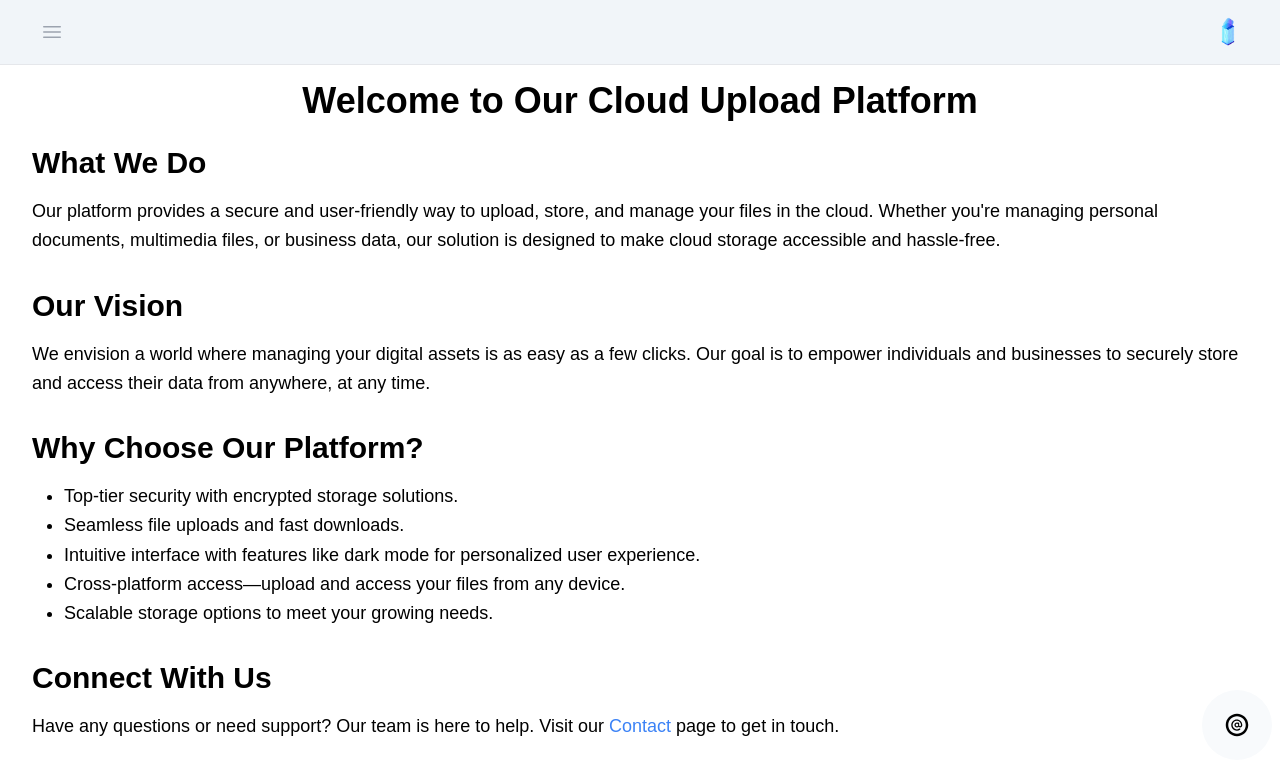
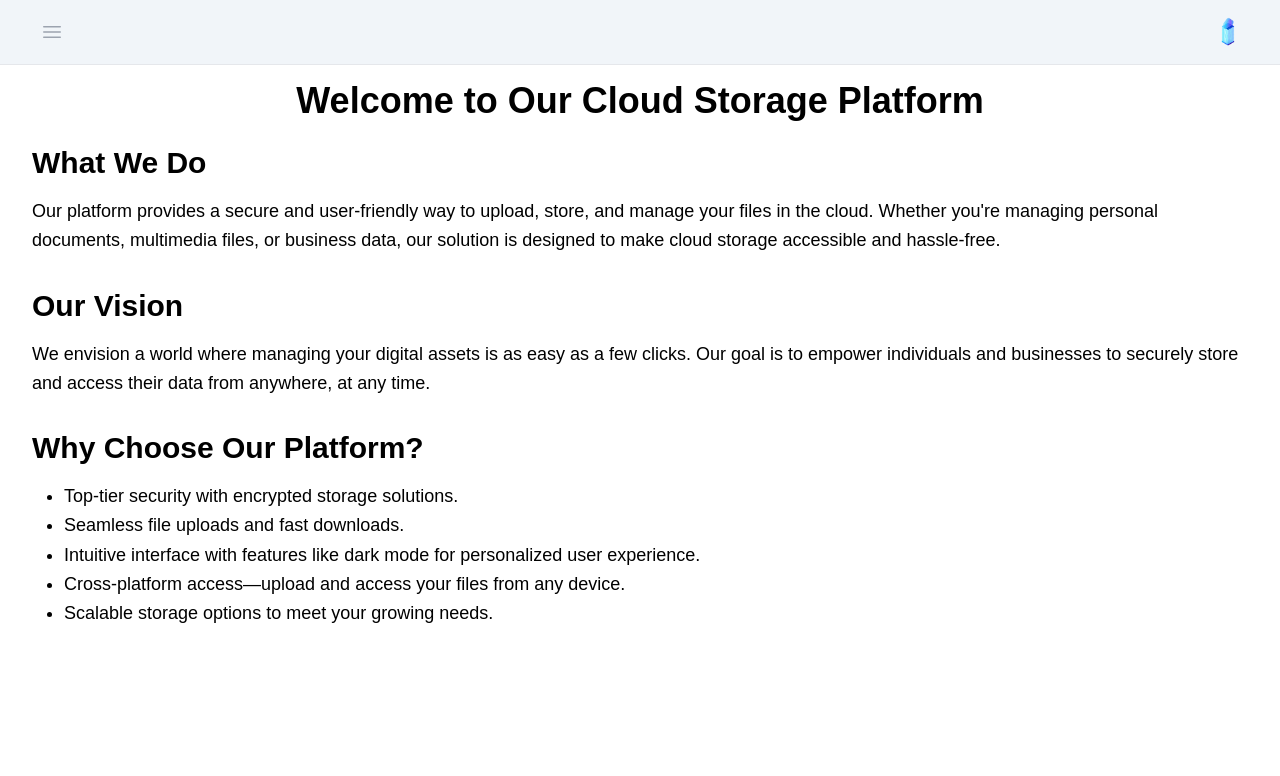
Before and after one commit to Suriya3621/cloud1, a React (Create React App) app in the folder frontend/: page /about in a window 1280 px wide. Shown: the top 776 px of the page. Built offline with nearby package versions, Linux system fonts and the light colour scheme.

Commit message:
2nd push on sep17

```diff
--- a/frontend/src/App.js
+++ b/frontend/src/App.js
@@ -1,7 +1,6 @@
 import React, { useEffect, useCallback } from 'react';
 import { useDispatch } from 'react-redux';
-import { Route, Routes, Navigate ,Link} from 'react-router-dom';
-import { TiSocialAtCircular } from "react-icons/ti";
+import { Route, Routes, Navigate } from 'react-router-dom';
 import { useCookies } from 'react-cookie';
 import Login from "./Components/Auth/Login";
 import Signup from "./Components/Auth/Signup";
@@ -14,7 +13,6 @@ import Profile from "./Components/Auth/Profile"
 import Settings  from "./Components/Layout/Settings"
 import ForgotPassword from "./Components/Auth/ForgotPassword";
 import ResetPassword from "./Components/Auth/ResetPassword";
-import Social from "./Components/Layout/Social"
 import axios from 'axios';
 import { setUser } from './Slice/UserSlice.js';
 
@@ -74,13 +72,7 @@ function App() {
         <Route path="/settings" element={<Settings />} />
         <Route path="/contact" element={<Contact />} />
         <Route path="/:id" element={<Preview />} />
-        <Route path="/public/social-view" element={<Social />} />
       </Routes>
-    <Link to="/public/social-view" >
-    <div className="bg-slate-50 text-3xl p-5 fixed right-2 bottom-10 z-50 w-fit h-fit rounded-full">
-    <TiSocialAtCircular />
-    </div>
-    </Link>
     </div>
     )
 }
--- a/frontend/src/Components/Layout/About.jsx
+++ b/frontend/src/Components/Layout/About.jsx
@@ -5,7 +5,7 @@ import { Link } from 'react-router-dom';
 export default function About() {
   return (
     <div className="dark:bg-gray-800 dark:text-white p-8">
-      <h1 className="text-center text-4xl font-bold txt mb-6">Welcome to Our Cloud Upload Platform</h1>
+      <h1 className="text-center text-4xl font-bold txt mb-6">Welcome to Our Cloud Storage Platform</h1>
 
       <section className="mb-8">
         <h2 className="text-3xl font-semibold mb-4">What We Do</h2>
@@ -31,13 +31,14 @@ export default function About() {
           <li>Scalable storage options to meet your growing needs.</li>
         </ul>
       </section>
-
+{/*
       <section>
         <h2 className="text-3xl font-semibold mb-4">Connect With Us</h2>
         <p className="text-lg leading-relaxed">
           Have any questions or need support? Our team is here to help. Visit our <Link to="/contact" className="text-blue-500 hover:underline">Contact</Link> page to get in touch.
         </p>
       </section>
+*/}
     </div>
   );
 }
--- a/frontend/src/Components/Layout/Navbar.jsx
+++ b/frontend/src/Components/Layout/Navbar.jsx
@@ -90,9 +90,7 @@ const Navbar = () => {
           <Link to="/home" className="block rounded-md px-3 py-2 text-base dark:hover:bg-violet-400 dark:hover:text-white font-medium hover:bg-violet-200 hover:border-2 hover:border-violet-800">
             Home
           </Link>
-          <Link to="/public/social-view" className="block rounded-md px-3 py-2 text-base font-medium dark:hover:bg-violet-400 dark:hover:text-white hover:bg-violet-200 hover:border-2 hover:border-violet-800">
-            Social View
-          </Link>
+
           <Link to="/about" className="block rounded-md px-3 py-2 text-base font-medium hover:bg-violet-200 dark:hover:bg-violet-400 dark:hover:text-white hover:border-2 hover:border-violet-800">
             About
           </Link>
```
